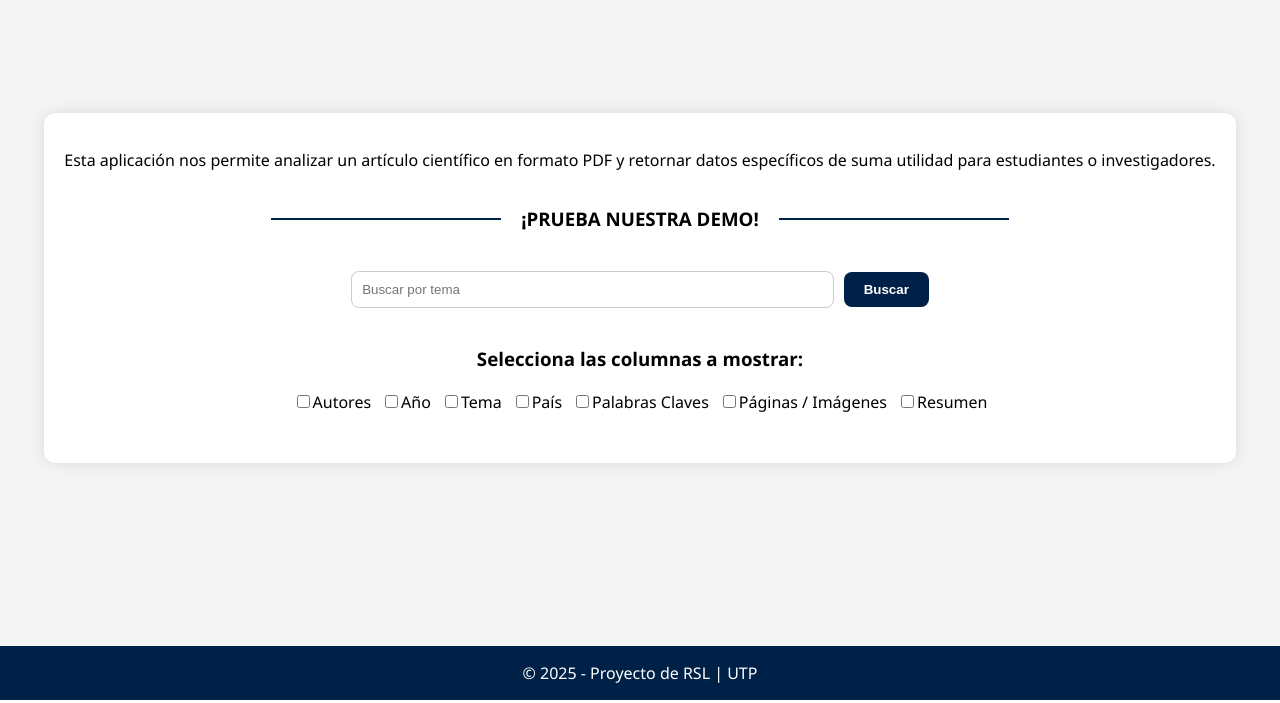
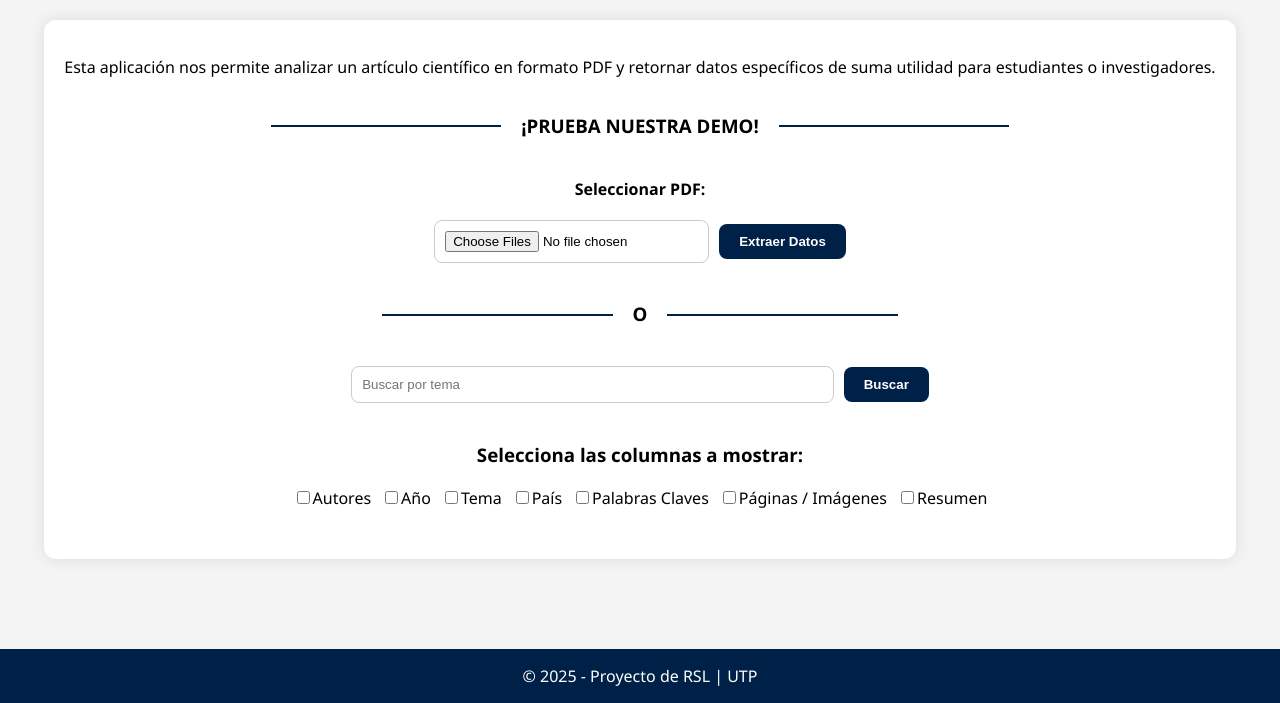
Before and after one commit to Lenas25/AnalizadorPDFs, a Flask app: page / in a window 1280 px wide. Shown: the part 100-803 px from the top of the page. Run offline with Flask 3, Linux system fonts and the light colour scheme.

Commit message:
separar por procesos

```diff
--- a/templates/index.html
+++ b/templates/index.html
@@ -30,6 +30,23 @@
         <h3>¡PRUEBA NUESTRA DEMO!</h3>
         <div class="line"></div>
       </div>
+      <form action="/extract" method="POST" enctype="multipart/form-data">
+        <div>
+          <label for="pdf"><strong>Seleccionar PDF:</strong></label>
+        </div>
+        <div>
+          <input type="file" id="pdf" name="pdf" required multiple />
+          <button type="submit">Extraer Datos</button>
+        </div>
+        {% if error %}
+        <p style="color: red; text-align: center">{{ error }}</p>
+        {% endif %}
+      </form>
+      <div class="demo">
+        <div class="line"></div>
+        <h3>O</h3>
+        <div class="line"></div>
+      </div>
       <form method="POST" action="/buscar">
         <div>
           <input type="text" name="buscar_tema" placeholder="Buscar por tema" />
@@ -39,7 +56,6 @@
         <p style="color: red; text-align: center">{{ error }}</p>
         {% endif %}
       </form>
-
       <div class="data-container">
         <div>
           <h3>Selecciona las columnas a mostrar:</h3>
```
